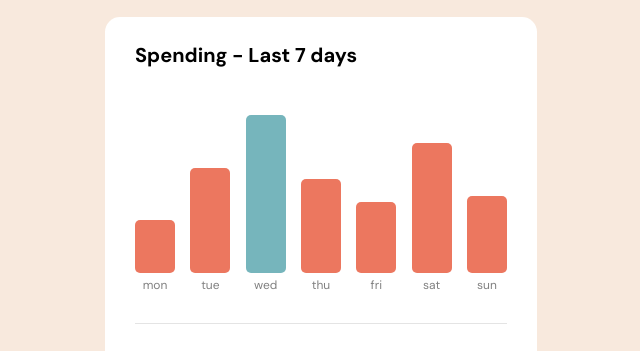
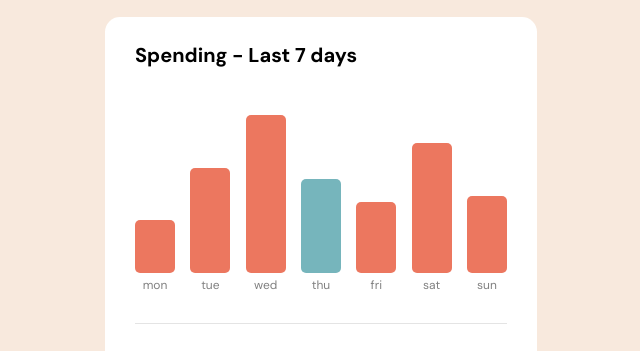
Before and after one commit to marcel-qayoom-taylor/expenses-chart-component, a website: page index.html in a window 1280 px wide. Shown: the part 224-575 px from the top of the page, without its empty margins (319-959 px from the left). Drawn offline with nearby package versions, Linux system fonts and the light colour scheme.

Commit message:
Make day conditional

```diff
--- a/css/style.css
+++ b/css/style.css
@@ -113,10 +113,6 @@ body {
   color: gray;
 }
 
-#wed .bar {
-  background-color: hsl(186, 34%, 60%);
-}
-
 .priceTag {
   text-align: center;
   background-color: #30221e;
--- a/index.html
+++ b/index.html
@@ -6,8 +6,8 @@
 
   <link rel="icon" type="image/png" sizes="32x32" href="./images/favicon-32x32.png">
 
-  <title>Frontend Mentor | Expenses chart component</title>
-
+  <title>Expenses chart component</title>
+  <script src="https://cdn.jsdelivr.net/npm/moment@2.29.3/moment.min.js"></script>
   <link rel="stylesheet" href="css/style.css">
 </head>
 <body>
--- a/js/index.js
+++ b/js/index.js
@@ -1,5 +1,7 @@
-let bars = document.getElementsByClassName("bar");
 let tags = document.getElementsByClassName("priceTag");
+let day = moment().format('ddd').toLowerCase();
+let bars = document.querySelectorAll(".bar");
+
 fetch("./data.json")
   .then(response => response.json())
   .then(data => {
@@ -11,6 +13,15 @@ fetch("./data.json")
     }
   });
 
+// Make current day blue
+for (let i = 0; i < bars.length; i++){
+  if (bars[i].children[0].innerText === day){
+    console.log(bars[i]);
+    bars[i].style.backgroundColor = "hsl(186, 34%, 60%)";
+    break;
+  }
+}
+
 function displayPriceTag(event, selector){
   if (event.type === "mouseover"){
     tags[selector].style.display = "block";
@@ -18,5 +29,3 @@ function displayPriceTag(event, selector){
     tags[selector].style.display = "none";
   }
 }
-
-// function make current day blue
--- a/package.json
+++ b/package.json
@@ -1,6 +1,7 @@
 {
   "dependencies": {
     "http-server": "^14.1.1",
+    "moment": "^2.29.4",
     "sass": "^1.57.1"
   },
   "type": "module"
```
Also changed, not shown: 1 other file.
